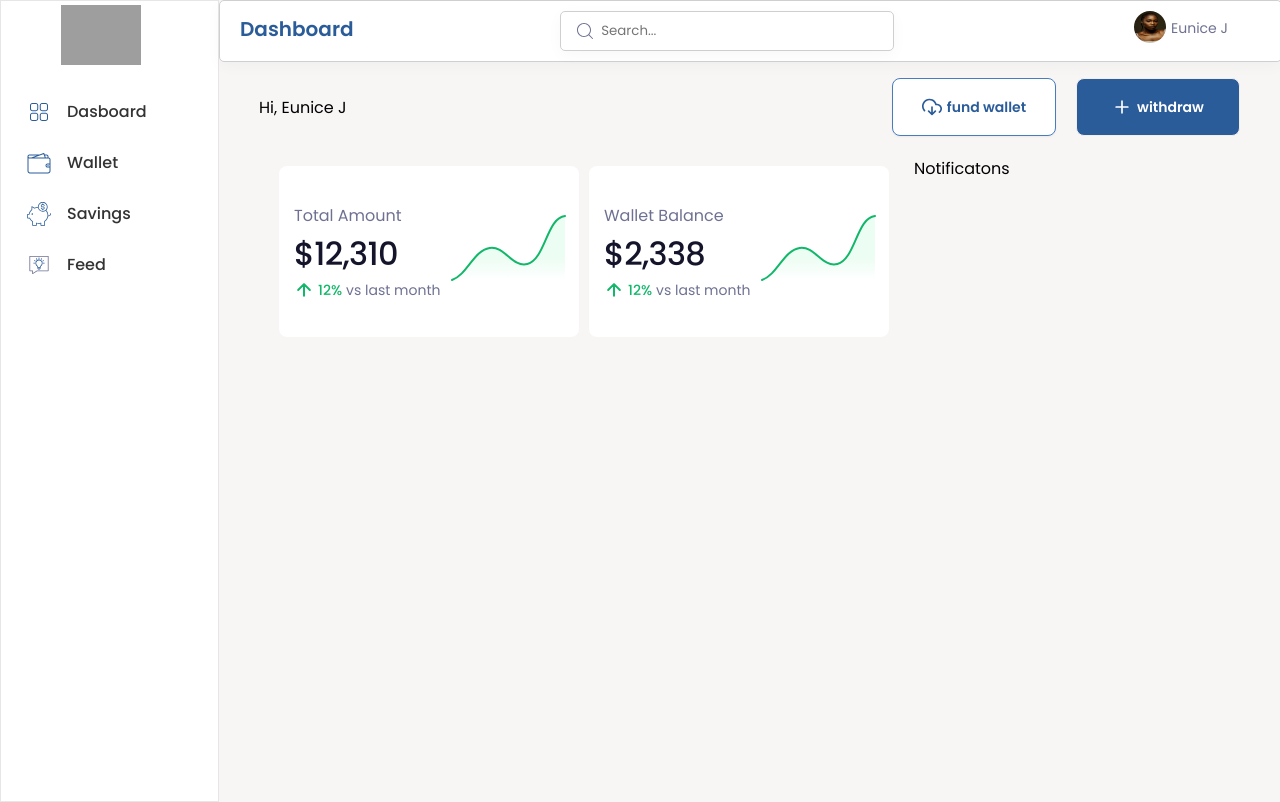
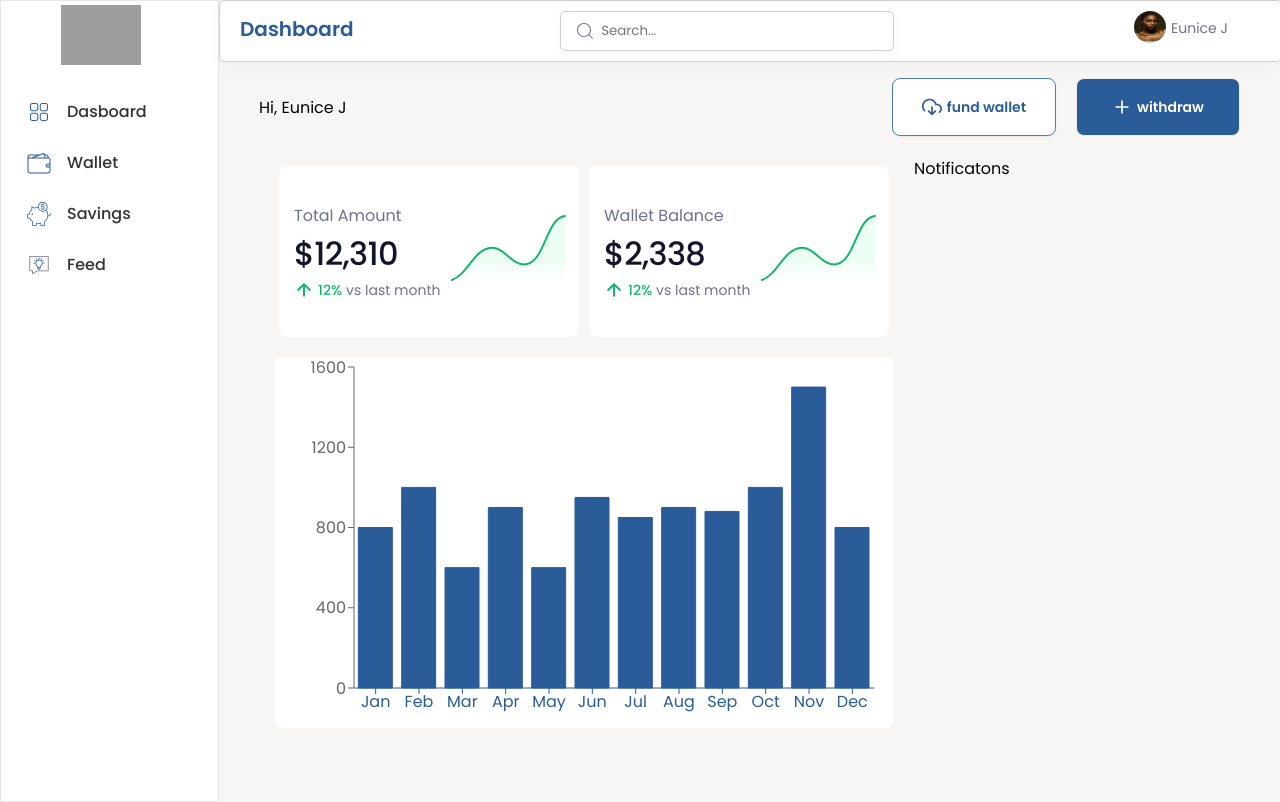
Before and after one commit to eunicegigijacob/ajo-personal-, a React (Vite) app in the folder Frontend/: page /home in a window 1280 px wide. Built offline with nearby package versions, Linux system fonts and the light colour scheme; grey boxes are pictures that could not be loaded; the HTML template or start-up script is replaced by a standard one.

Commit message:
Add styling to barchart

```diff
--- a/Frontend/src/styles/Barchart.module.css
+++ b/Frontend/src/styles/Barchart.module.css
@@ -0,0 +1,14 @@
+.barchart {
+    width: 100%;
+    box-sizing: border-box;
+    padding: 10px;
+}
+
+
+.barchartwrapper {
+    /* width: 100%; */
+    height: 371px;
+
+    background: #FFFFFF;
+    border-radius: 8px;
+}
```
